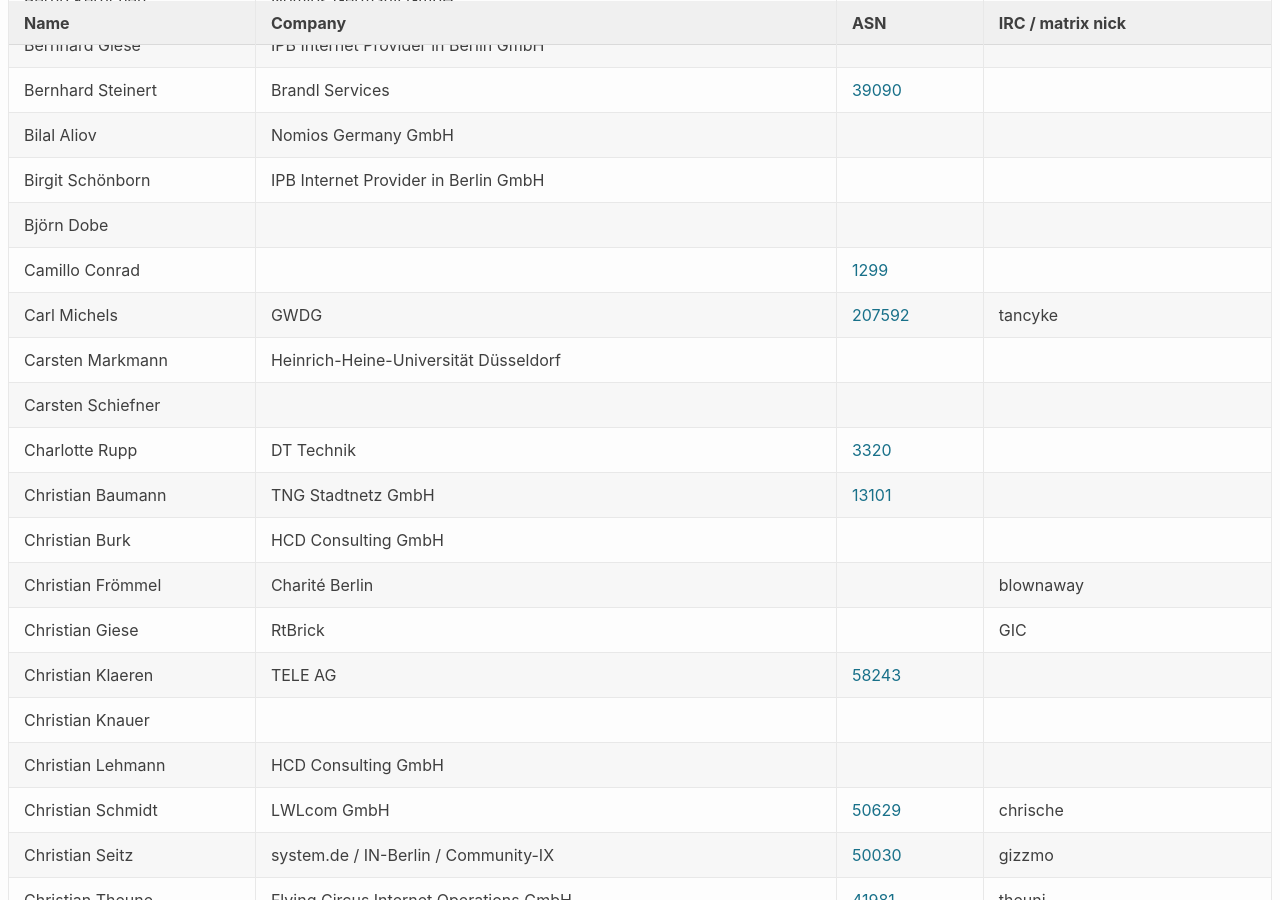
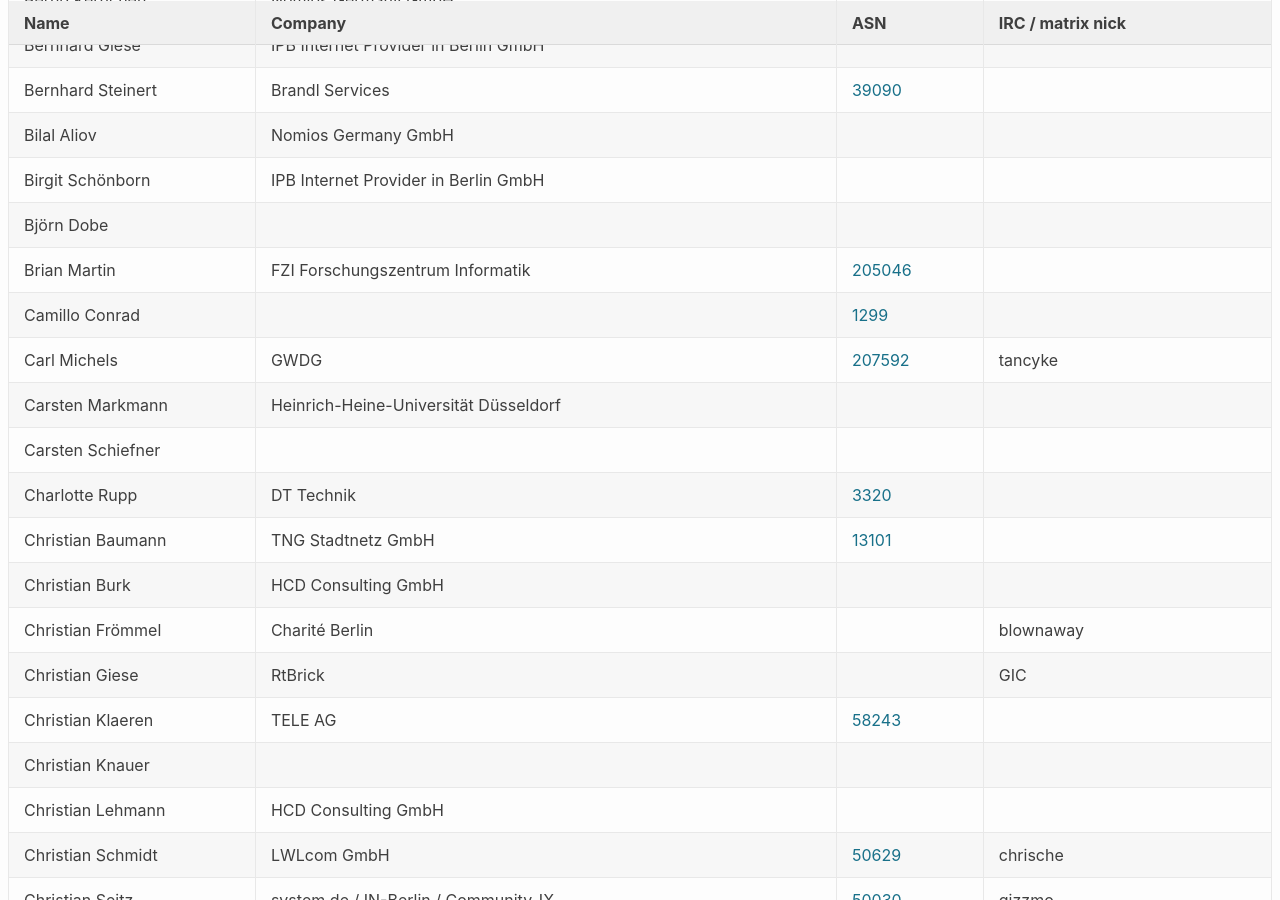
Before and after one commit to denog/pretix-attendeelist, a Jekyll site: the page built from denog16/index.markdown, in a window 1280 px wide and 900 px high, scrolled down 2113 px. Built offline with Jekyll 4.4.1, drawn with Linux system fonts in a browser that asks for light colours; some of the changed text lies outside the part shown.

Commit message:
Latest data: Mon Oct 21 09:31:10 UTC 2024

```diff
--- a/_data/attendees_denog16_onsite.json
+++ b/_data/attendees_denog16_onsite.json
@@ -288,6 +288,12 @@
     "asn": null
   },
   {
+    "name": "Brian Martin",
+    "company": "FZI Forschungszentrum Informatik",
+    "irc": null,
+    "asn": "205046"
+  },
+  {
     "name": "Camillo Conrad",
     "company": null,
     "irc": null,
@@ -1254,6 +1260,12 @@
     "asn": "9136"
   },
   {
+    "name": "Lukas Hofmann",
+    "company": "FZI Forschungszentrum Informatik",
+    "irc": null,
+    "asn": "205046"
+  },
+  {
     "name": "Lutz Donnerhacke",
     "company": "IKS Service GmbH",
     "irc": "Donner",
```
